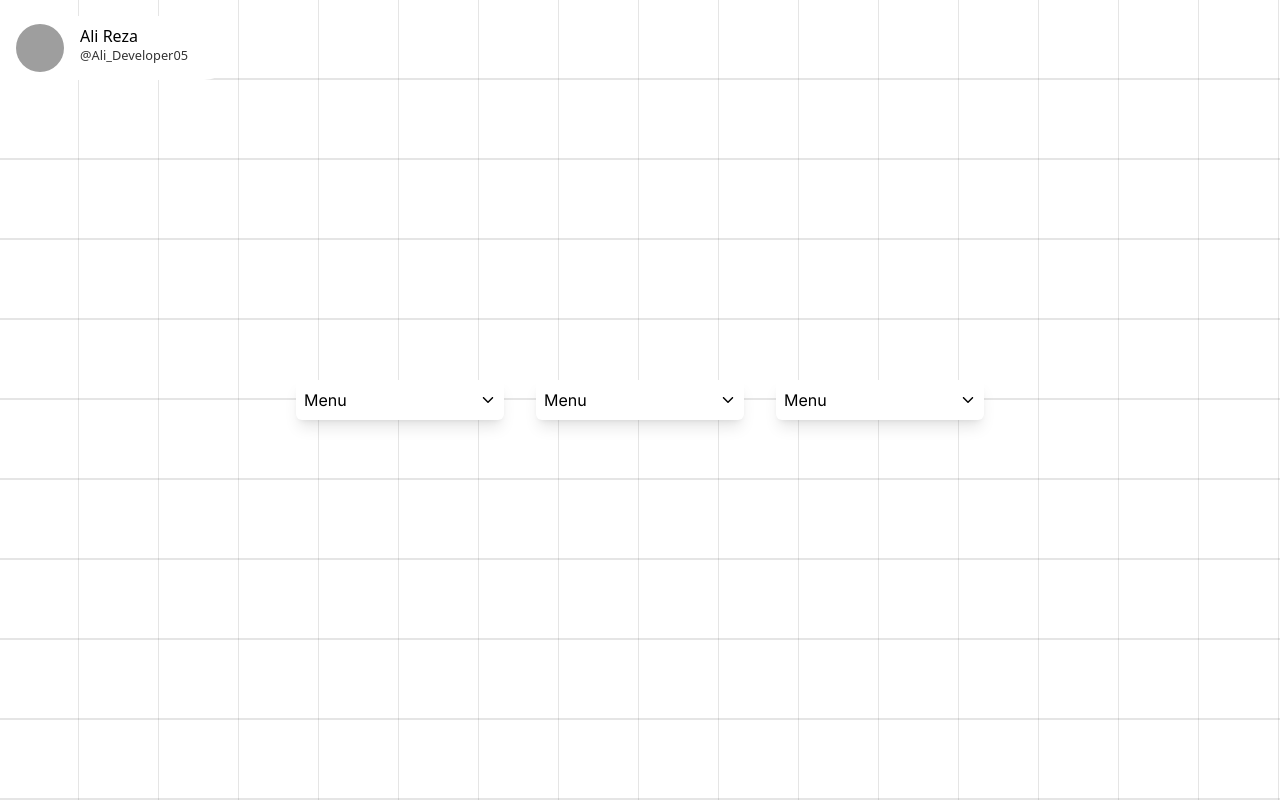
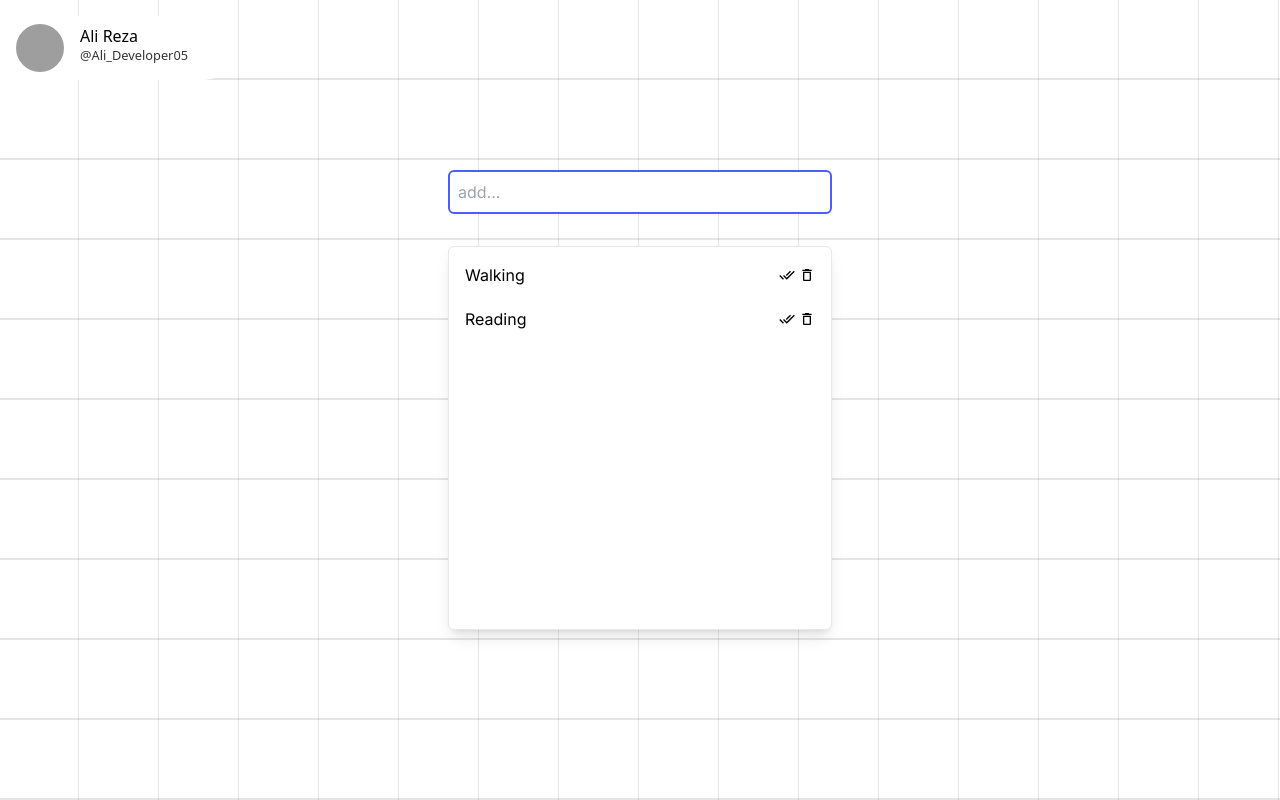
Before and after one commit to alisamadiii/Front-End-Styles, a Next.js app: page / in a window 1280 px wide. Built offline with nearby package versions, Linux system fonts and the light colour scheme; grey boxes are pictures that could not be loaded.

Commit message:
Design-6 is done ✅

```diff
--- /dev/null
+++ b/pages/components/List.tsx
@@ -0,0 +1,44 @@
+import React, { useState } from "react";
+import { motion } from "framer-motion";
+
+import { MdDeleteOutline, MdDoneAll } from "react-icons/md";
+
+type Props = {
+  list: { id: number; work: string };
+  deletingFunction: (a: number) => void;
+};
+
+export default function List({ list, deletingFunction }: Props) {
+  const [completed, setCompleted] = useState<boolean>(false);
+
+  return (
+    <motion.li
+      initial={{ height: 0, opacity: 0 }}
+      animate={{
+        height: "auto",
+        opacity: 1,
+        transition: { type: "spring", bounce: 0.5 },
+      }}
+      layout="position"
+      className={`overflow-hidden ${completed && "animate-list"}`}
+    >
+      <div
+        className={`flex items-center justify-between p-2 rounded-md ${
+          completed
+            ? "bg-primary text-white hover:bg-primary/90"
+            : "hover:bg-gray-100"
+        }`}
+      >
+        <p>{list.work}</p>
+        <div className="flex items-center gap-1">
+          <p onClick={() => setCompleted(!completed)}>
+            <MdDoneAll />
+          </p>
+          <p onClick={() => deletingFunction(list.id)}>
+            <MdDeleteOutline />
+          </p>
+        </div>
+      </div>
+    </motion.li>
+  );
+}
--- a/pages/contents/Data.ts
+++ /dev/null
@@ -1,32 +0,0 @@
-import { IconType } from "react-icons";
-
-// Icons
-import { AiOutlineHome } from "react-icons/ai";
-
-type LINKSTypes = {
-  link: number;
-  name: string;
-  icon: IconType;
-  href: string;
-}[];
-
-export const LINKS: LINKSTypes = [
-  {
-    link: 1,
-    name: "Home",
-    icon: AiOutlineHome,
-    href: "#",
-  },
-  {
-    link: 2,
-    name: "Home",
-    icon: AiOutlineHome,
-    href: "#",
-  },
-  {
-    link: 3,
-    name: "Home",
-    icon: AiOutlineHome,
-    href: "#",
-  },
-];
--- a/pages/index.tsx
+++ b/pages/index.tsx
@@ -1,152 +1,81 @@
 import { Inter } from "next/font/google";
-import { useState } from "react";
+import { ChangeEvent, useState } from "react";
 import { AnimatePresence, motion } from "framer-motion";
-import Link from "next/link";
 
 const inter = Inter({ subsets: ["latin"] });
 
-import { LINKS } from "./contents/Data";
-
-// Icons
-import { IoIosArrowDown } from "react-icons/io";
-import { AiOutlineLink } from "react-icons/ai";
+import List from "./components/List";
 
 export default function Home() {
-  const [isOpen, setIsOpen] = useState(false); // Design 1
-  const [isOpen2, setIsOpen2] = useState(false); // Design 2
-  const [isOpen3, setIsOpen3] = useState(false); // Design 3
+  const [inputField, setInputField] = useState("");
+  const [todoList, setTodoList] = useState([
+    { id: 1, work: "Walking" },
+    { id: 2, work: "Reading" },
+  ]);
+
+  const randNum = Math.floor(Math.random() * 100000);
+
+  const addingFunction = (e: ChangeEvent<HTMLFormElement>) => {
+    e.preventDefault();
+
+    if (inputField.length == 0) return;
+
+    setTodoList([{ id: randNum, work: inputField }, ...todoList]);
+    setInputField("");
+  };
+
+  const deletingFunction = (id: number) => {
+    const findingWork = todoList.find((list) => list.id == id);
+
+    if (findingWork) {
+      setTodoList(todoList.filter((list) => list.id !== id));
+    }
+
+    return;
+  };
 
   return (
     <main
-      className={`${inter.className} flex justify-center items-center h-screen gap-8`}
+      className={`${inter.className} flex flex-col justify-center items-center h-screen gap-8`}
     >
-      <div>
-        <motion.button
-          layout="position"
-          className="flex items-center justify-between p-2 bg-white rounded-md shadow-lg w-52"
-          onClick={() => setIsOpen(!isOpen)}
-        >
-          <span>Menu</span>
-          <IoIosArrowDown
-            className={`duration-200 ${isOpen && "rotate-180"}`}
-          />
-        </motion.button>
-        <AnimatePresence>
-          {isOpen && (
-            <div className="flex flex-col p-2 mt-2 overflow-hidden bg-white rounded-md shadow-xl w-52">
-              {LINKS.map((link) => {
-                const Icon = link.icon;
-
-                return (
-                  <motion.div
-                    key={link.link}
-                    initial={{ opacity: 0, x: 20 }}
-                    animate={{ opacity: 1, x: 0 }}
-                    transition={{ duration: 0.3, delay: link.link * 0.05 }}
-                    exit={{ opacity: 0, x: 20 }}
-                  >
-                    <Link
-                      href={link.href}
-                      className="flex items-center gap-2 p-2 hover:bg-[#f2f2f2] duration-150 rounded-md"
-                    >
-                      <Icon />
-                      <span className="text-sm">{link.name}</span>
-                      <AiOutlineLink className="ml-auto " />
-                    </Link>
-                  </motion.div>
-                );
-              })}
-            </div>
-          )}
-        </AnimatePresence>
-      </div>
-
-      <div>
-        <motion.button
-          layout="position"
-          className="flex items-center justify-between p-2 bg-white rounded-md shadow-lg w-52"
-          onClick={() => setIsOpen2(!isOpen2)}
-        >
-          <span>Menu</span>
-          <IoIosArrowDown
-            className={`duration-200 ${isOpen2 && "rotate-180"}`}
-          />
-        </motion.button>
-        <AnimatePresence>
-          {isOpen2 && (
-            <div className="absolute flex flex-col p-2 mt-2 bg-white rounded-md shadow-xl w-52">
-              {LINKS.map((link) => {
-                const Icon = link.icon;
-
-                return (
-                  <motion.div
-                    key={link.link}
-                    initial={{ opacity: 0, x: 20 }}
-                    animate={{ opacity: 1, x: 0 }}
-                    transition={{ duration: 0.3, delay: link.link * 0.05 }}
-                    exit={{ opacity: 0, x: 20 }}
-                  >
-                    <Link
-                      href={link.href}
-                      className="flex items-center gap-2 p-2 hover:bg-[#f2f2f2] duration-150 rounded-md"
-                    >
-                      <Icon />
-                      <span className="text-sm">{link.name}</span>
-                      <AiOutlineLink className="ml-auto " />
-                    </Link>
-                  </motion.div>
-                );
-              })}
-            </div>
-          )}
-        </AnimatePresence>
-      </div>
-
-      <div>
-        <motion.button
-          layout="position"
-          className="flex items-center justify-between p-2 bg-white rounded-md shadow-lg w-52"
-          onClick={() => setIsOpen3(!isOpen3)}
-        >
-          <span>Menu</span>
-          <IoIosArrowDown
-            className={`duration-200 ${isOpen3 && "rotate-180"}`}
-          />
-        </motion.button>
-        <AnimatePresence>
-          {isOpen3 && (
+      <form onSubmit={addingFunction}>
+        <input
+          type="text"
+          className="p-2 duration-200 border-2 rounded-md outline-none w-96 border-primary focus:shadow-input"
+          placeholder="add..."
+          value={inputField}
+          onChange={(e) => setInputField(e.target.value)}
+        />
+      </form>
+      <ul
+        className={`relative p-2 space-y-1 bg-white border rounded-md shadow-lg w-96 h-96 ${
+          todoList.length < 4 ? "overflow-hidden" : "overflow-y-auto"
+        }`}
+      >
+        {todoList.length !== 0 ? (
+          <AnimatePresence initial={false}>
+            {todoList.map((list) => (
+              <List
+                key={list.id}
+                list={list}
+                deletingFunction={deletingFunction}
+              />
+            ))}
+          </AnimatePresence>
+        ) : (
+          <AnimatePresence>
             <motion.div
-              initial={{ height: 0, padding: 0 }}
-              animate={{ height: "auto", padding: 8 }}
-              exit={{ height: 0, padding: 0 }}
-              className="flex flex-col px-2 mt-2 overflow-hidden bg-white rounded-md shadow-xl w-52"
+              initial={{ y: "-100%" }}
+              animate={{ y: 0 }}
+              exit={{ y: "100%" }}
+              transition={{ duration: 0.3 }}
+              className="absolute inset-0 flex items-center justify-center w-full h-full text-3xl font-bold bg-white"
             >
-              {LINKS.map((link) => {
-                const Icon = link.icon;
-
-                return (
-                  <motion.div
-                    key={link.link}
-                    initial={{ opacity: 0, x: 20 }}
-                    animate={{ opacity: 1, x: 0 }}
-                    transition={{ duration: 0.3, delay: link.link * 0.05 }}
-                    exit={{ opacity: 0, x: 20 }}
-                  >
-                    <Link
-                      href={link.href}
-                      className="flex items-center gap-2 p-2 hover:bg-[#f2f2f2] duration-150 rounded-md"
-                    >
-                      <Icon />
-                      <span className="text-sm">{link.name}</span>
-                      <AiOutlineLink className="ml-auto " />
-                    </Link>
-                  </motion.div>
-                );
-              })}
+              Keep Adding ☝️
             </motion.div>
-          )}
-        </AnimatePresence>
-      </div>
+          </AnimatePresence>
+        )}
+      </ul>
     </main>
   );
 }
--- a/tailwind.config.js
+++ b/tailwind.config.js
@@ -10,6 +10,9 @@ module.exports = {
       colors: {
         primary: "#4B5EFC",
         secondary: "#2E2F38",
+      },
+      boxShadow: {
+        input: "0 0 0px 2px white, 0 0 0px 4px #4B5EFC",
       },
       backgroundImage: {
         "gradient-radial": "radial-gradient(var(--tw-gradient-stops))",
@@ -25,6 +28,25 @@ module.exports = {
       backgroundPosition: {
         pattern: "-2px -2px, -2px -2px, -1px -1px, -1px -1px",
       },
+      animation: {
+        list: "completed 1s linear",
+      },
+      keyframes: {
+        completed: {
+          "0%, 70%": {
+            scale: "1",
+            rotate: "0deg",
+          },
+          "10%, 70%": {
+            scale: "1.02",
+            rotate: "1deg",
+          },
+          "100%": {
+            scale: "1",
+            rotate: "0deg",
+          },
+        },
+      },
     },
   },
   plugins: [],
```
